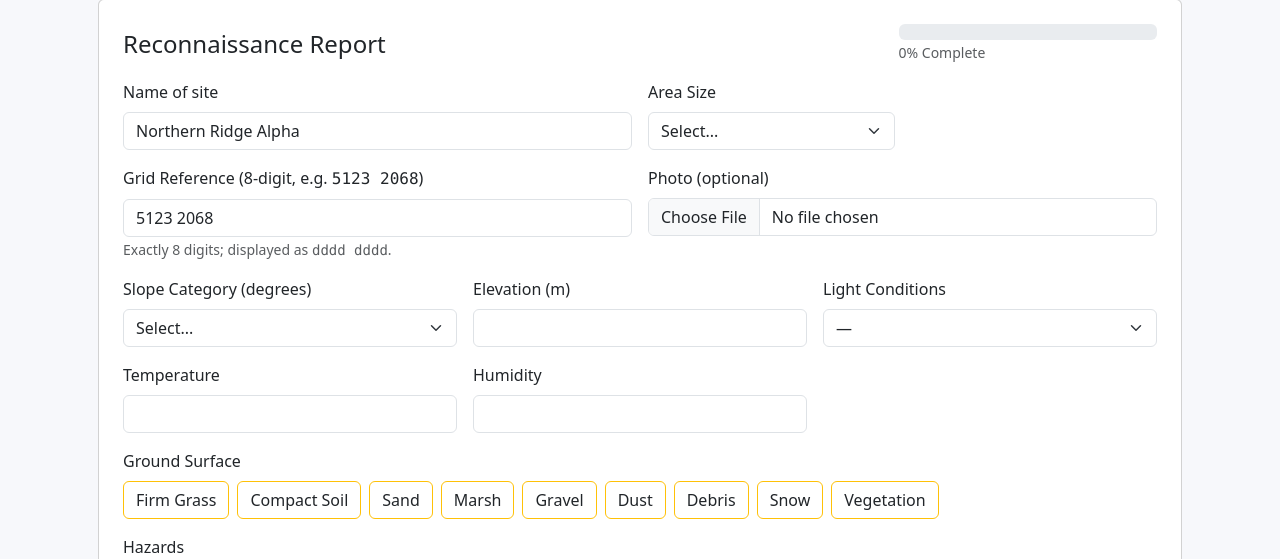
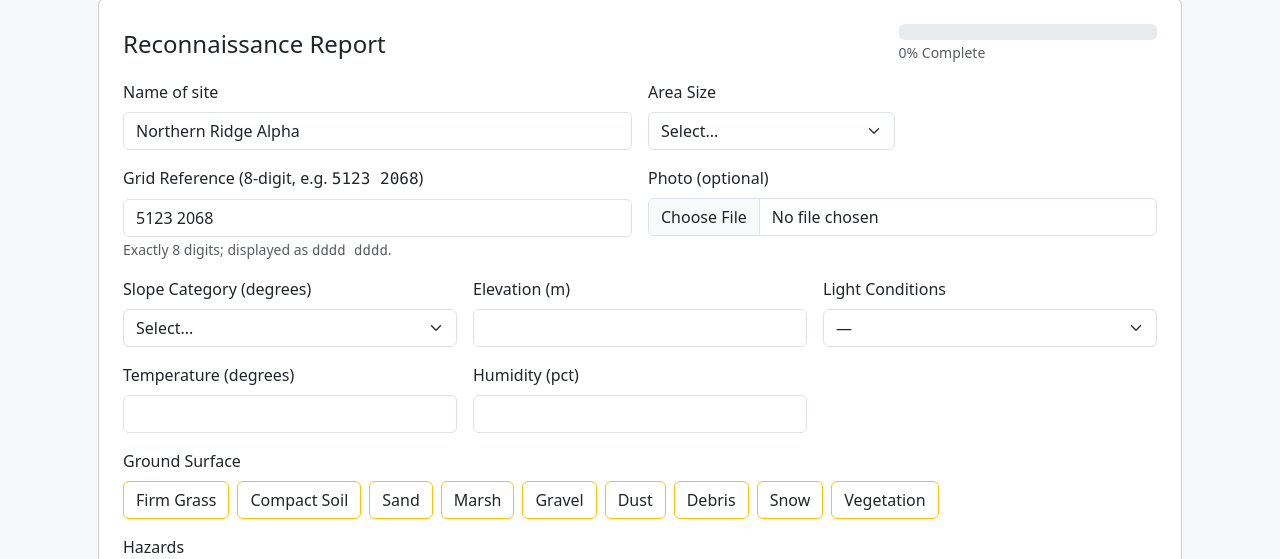
Before and after one commit to hostang/DefenceHackathon, a Flask app: page / in a window 1280 px wide. Shown: the part 1014-1573 px from the top of the page. Run offline with Flask 3, Linux system fonts and the light colour scheme; some libraries are stand-ins or nearby versions.

Commit message:
Update index.html

```diff
--- a/templates/index.html
+++ b/templates/index.html
@@ -166,12 +166,12 @@
         </div>
 
         <div class="col-md-4">
-          <label class="form-label" for="temperature">Temperature</label>
+          <label class="form-label" for="temperature">Temperature (degrees)</label>
           <input id="temperature" name="temperature" type="number" step="1" class="form-control">
         </div>
 
         <div class="col-md-4">
-          <label class="form-label" for="humidity">Humidity</label>
+          <label class="form-label" for="humidity">Humidity (pct)</label>
           <input id="humidity" name="humidity" type="number" step="1" class="form-control">
         </div>
 
```
